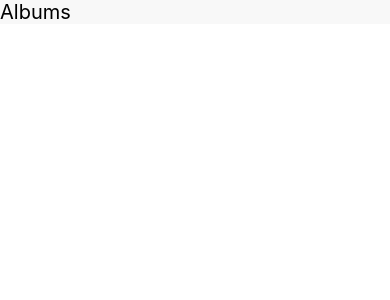
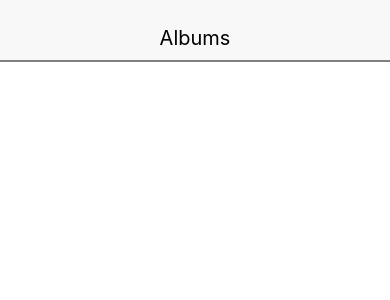
Before and after one commit to Starnes81/albums, a React Native app: screen / in a window 390 px wide. Shown: the top 300 px of the page. Built offline with nearby package versions, Linux system fonts and the light colour scheme.

Commit message:
added more styling

```diff
--- a/src/components/header.js
+++ b/src/components/header.js
@@ -13,7 +13,16 @@ const Header = () => {
 
 const styles = {
   viewStyle: {
-    backgroundColor: '#F8F8F8'
+    backgroundColor: '#F8F8F8',
+    justifyContent: 'center',
+    alignItems: 'center',
+    height: 60,
+    paddingTop: 15,
+    shadowColor: '#000',
+    shadowOffset: { width: 0, height: 2},
+    shadowOpacity: 0.5,
+    elevation: 2,
+    position: 'relative'
   },
   textStyle: {
     fontSize: 20
```
